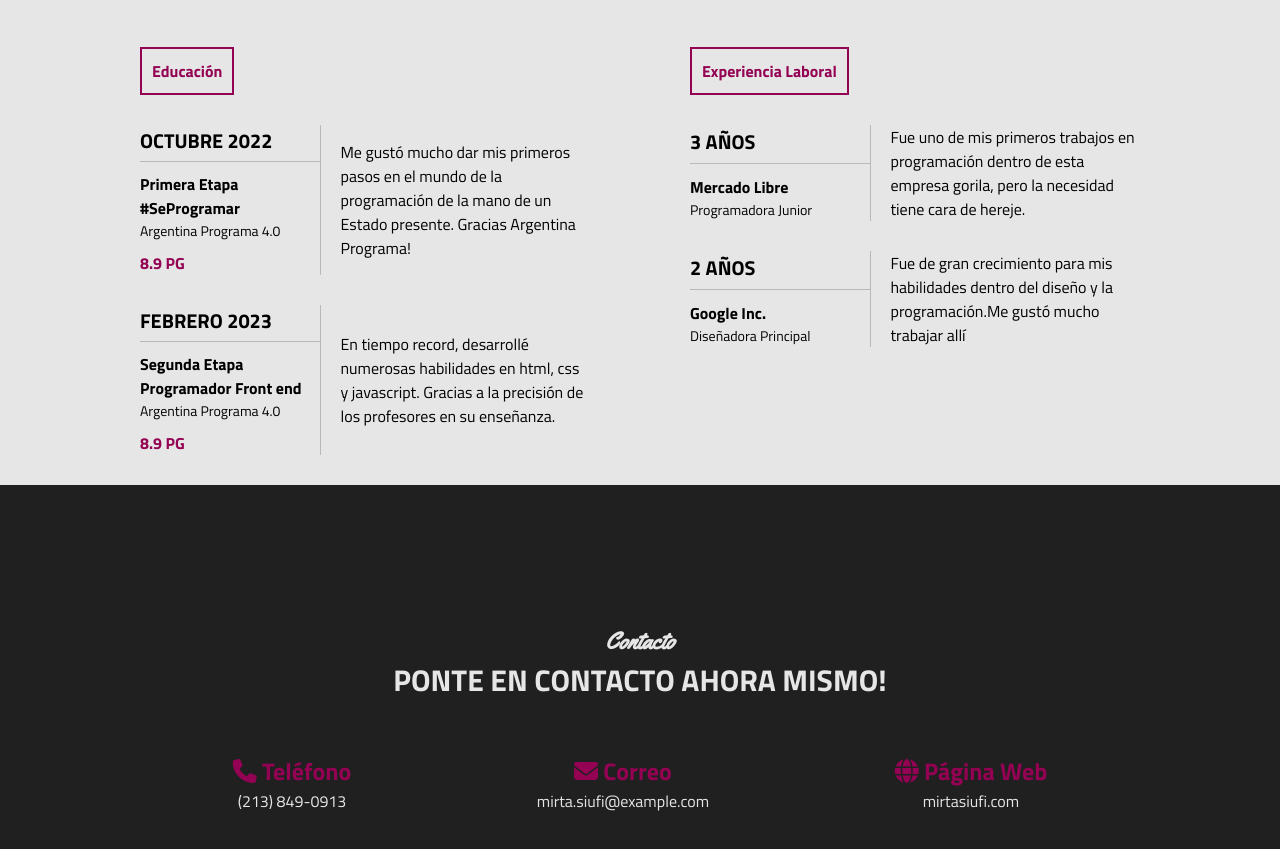
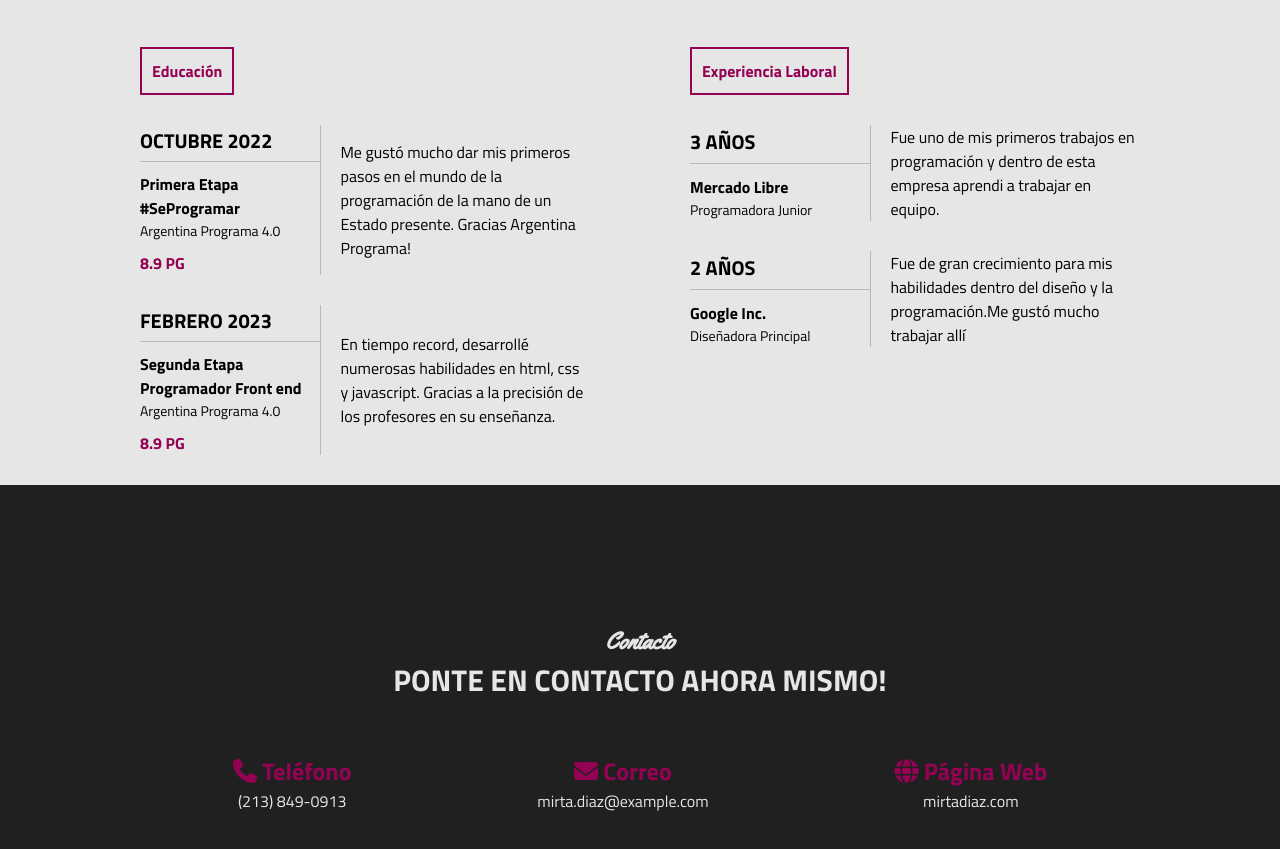
Before and after one commit to MirtaDiaz/mirtadiaz.github.io, a plain HTML site: page index.html in a window 1280 px wide. Shown: the part 1765-2614 px from the top of the page. Drawn offline with Linux system fonts and the light colour scheme.

Commit message:
Update index.html

```diff
--- a/index.html
+++ b/index.html
@@ -6,7 +6,7 @@
     <link rel="stylesheet" href="https://cdnjs.cloudflare.com/ajax/libs/font-awesome/6.3.0/css/all.min.css" integrity="sha512-SzlrxWUlpfuzQ+pcUCosxcglQRNAq/DZjVsC0lE40xsADsfeQoEypE+enwcOiGjk/bSuGGKHEyjSoQ1zVisanQ==" crossorigin="anonymous" referrerpolicy="no-referrer" />
     <meta name="viewport" content="width=device-width, initial-scale=1.0">
     <link rel="stylesheet" href="estilo.css">
-    <title>CV MIRTA DIAZ de SIUFI</title>
+    <title>CV MIRTA DIAZ</title>
 </head>
 <body>
     <!-- SECCION INICIO -->
@@ -203,7 +203,7 @@
                                 <h3>3 Años</h3>
                             </td>
                             <td rowspan="2" class="descripcion">
-                                Fue uno de mis primeros trabajos en programación dentro de esta empresa gorila, pero la necesidad tiene cara de hereje.
+                                Fue uno de mis primeros trabajos en programación y dentro de esta empresa aprendi a trabajar en equipo.
                             </td>
                         </tr>
                         <tr>
@@ -252,13 +252,13 @@
                     <h2>
                         <i class="fa-solid fa-envelope"></i> Correo
                     </h2>
-                    <span class="info-contacto">mirta.siufi@example.com</span>
+                    <span class="info-contacto">mirta.diaz@example.com</span>
                 </div>
                 <div class="col">
                     <h2>
                         <i class="fa-solid fa-globe"></i> Página Web
                     </h2>
-                    <span class="info-contacto">mirtasiufi.com</span>
+                    <span class="info-contacto">mirtadiaz.com</span>
                 </div>
             </div>
         </div>
```
